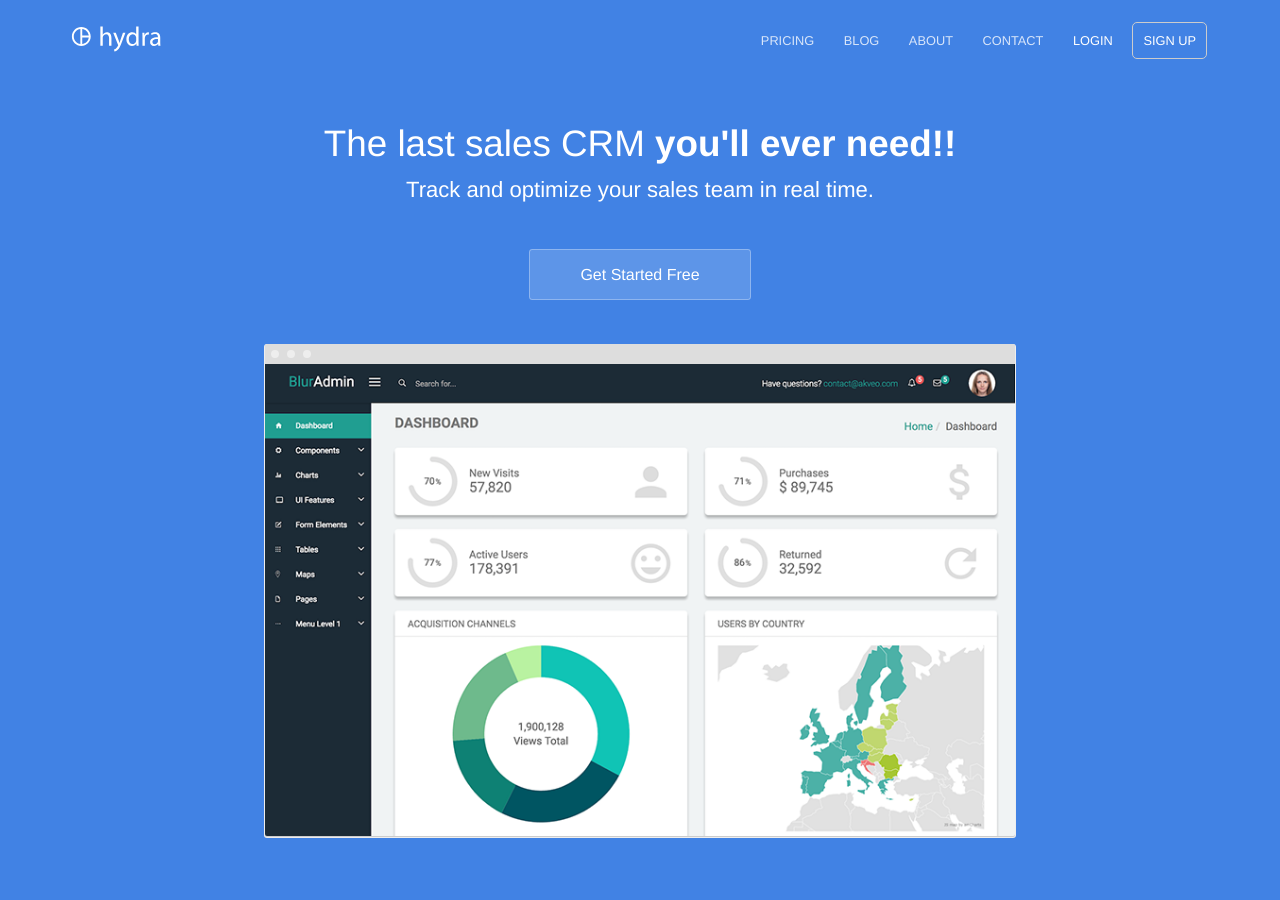
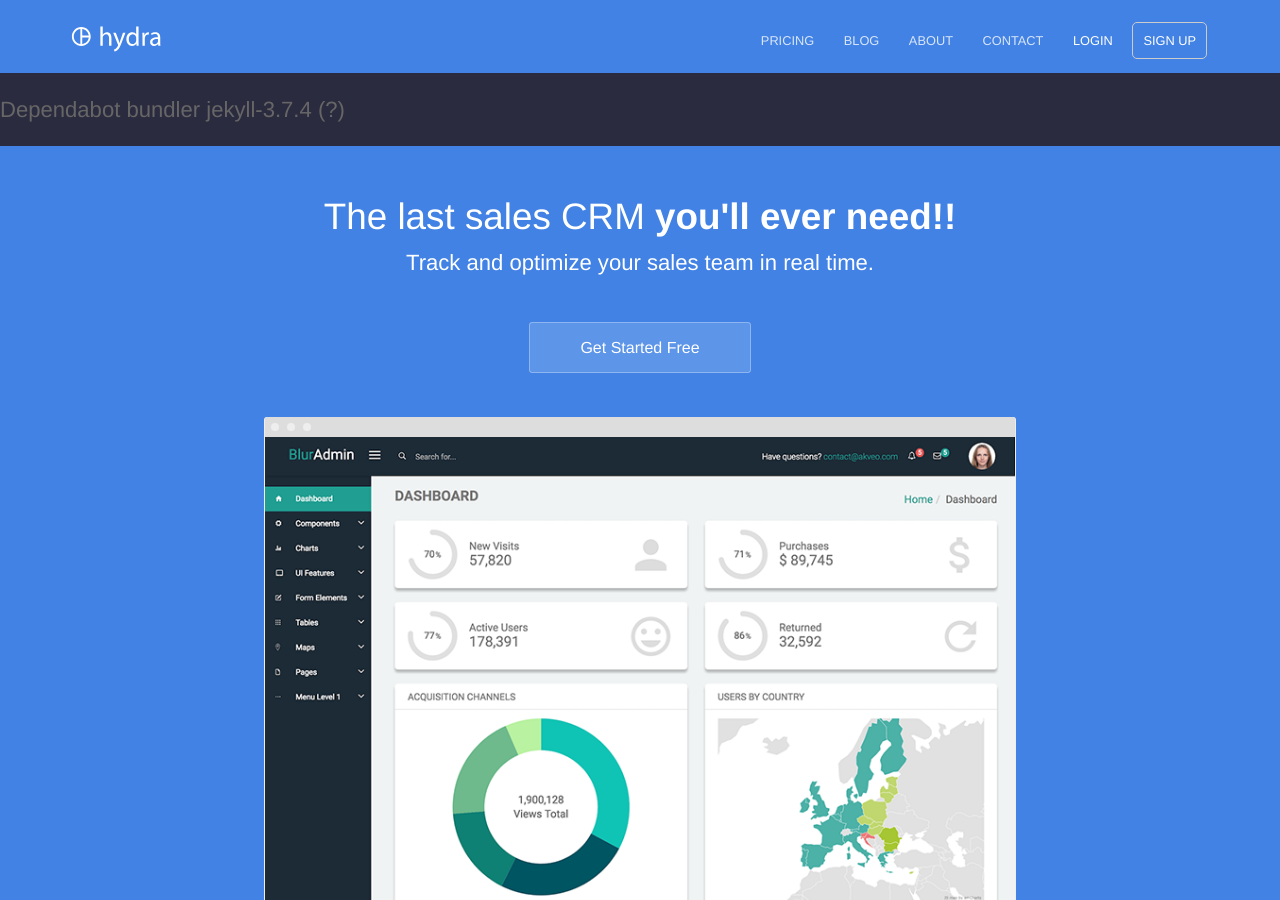
Before and after one commit to rycoll/Git-Sync-Test, a Jekyll site: the page built from index.html, in a window 1280 px wide and 900 px high. Built offline with Jekyll 4.4.1, drawn with Linux system fonts in a browser that asks for light colours.

Commit message:
Updated 'index.html' via CloudCannon

```diff
--- a/index.html
+++ b/index.html
@@ -2,6 +2,9 @@
 title: The last sales CRM you'll ever need
 description: Track and optimize your sales team in real time
 ---
+
+<p>Dependabot bundler jekyll-3.7.4 (?)</p>
+
 <section class="hero">
 	<div class="text-container">
 		<h1 class="editable">The last sales CRM <strong>you'll ever need!!</strong></h1>
```
